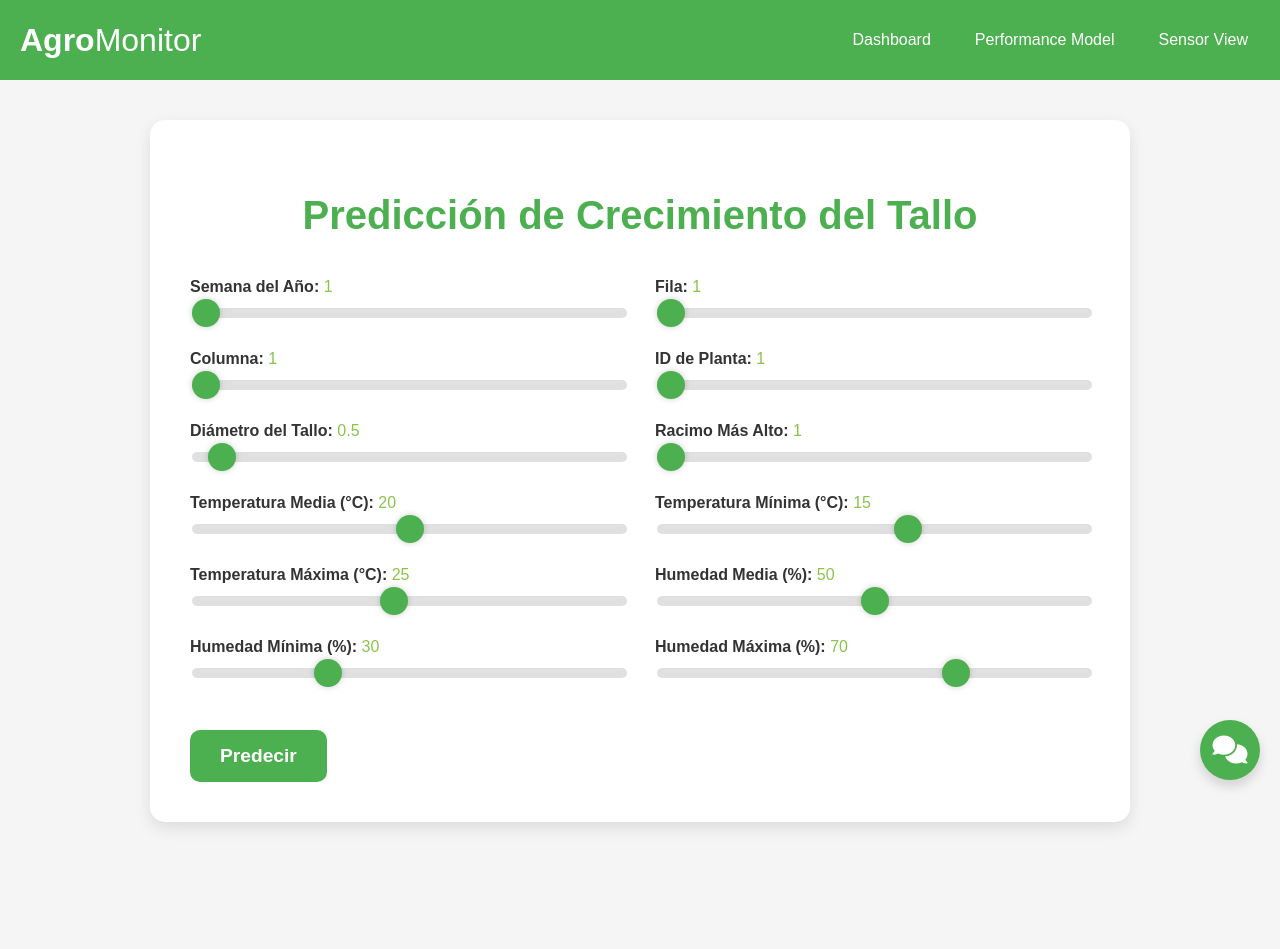
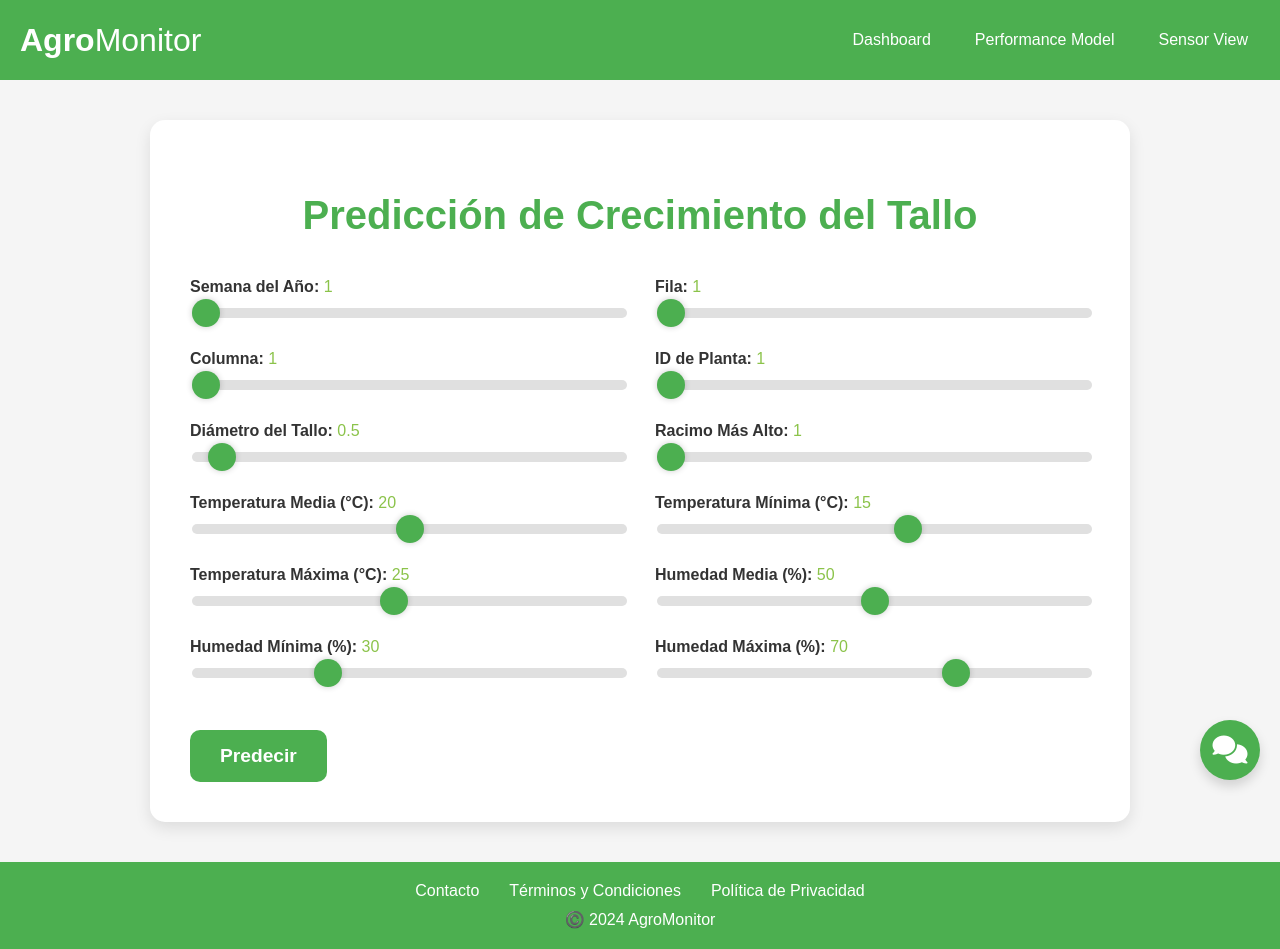
Before and after one commit to lgomez15/Potato-Py, a Vue app in the folder frontend/: page /performance in a window 1280 px wide. Before the commit the page ends 862 px from the top, so only its background shows below. Built offline with nearby package versions, Linux system fonts and the light colour scheme.

Commit message:
Footer implemented SV

```diff
--- a/frontend/src/App.vue
+++ b/frontend/src/App.vue
@@ -3,6 +3,7 @@ import { ref } from 'vue';
 import { RouterView } from 'vue-router';
 import Navbar from './components/Navbar.vue';
 import Chat from './components/Chat.vue';
+import Footer from './components/Footer.vue';
 
 // Controlamos la visibilidad del chat
 const isChatOpen = ref(false);
@@ -29,6 +30,7 @@ const toggleChat = () => {
       <!-- Botón para cerrar el chat dentro de la ventana emergente -->
       <button class="close-button" @click="toggleChat"><i class="fas fa-times"></i></button>
     </div>
+    <Footer></Footer>
   </div>
 </template>
 
--- a/frontend/src/components/Chat.vue
+++ b/frontend/src/components/Chat.vue
@@ -1,7 +1,8 @@
-<!-- Chat.vue -->
 <template>
   <div class="chat-container">
     <div class="chat-header">
+      <!-- Botón con icono de papelera para limpiar el chat -->
+      <button class="clear-chat-button" @click="clearChat">🗑️</button>
       <h2>Asistente Virtual</h2>
     </div>
     <div class="chat-window" ref="chatWindow">
@@ -39,23 +40,36 @@ export default {
   data() {
     return {
       userInput: '',
-      messages: [],
+      messages: [], // Mantén un estado inicial vacío
       loading: false,
       error: null,
     };
+  },
+  mounted() {
+    // Cargar mensajes guardados de localStorage si existen
+    const savedMessages = localStorage.getItem('chatMessages');
+    if (savedMessages) {
+      this.messages = JSON.parse(savedMessages);
+      this.$nextTick(() => {
+        this.scrollToBottom();
+      });
+    }
   },
   methods: {
     async sendMessage() {
       const question = this.userInput.trim();
       if (question === '') return;
 
-      // Agrega el mensaje del usuario a la conversación
+      // Agregar el mensaje del usuario a la conversación
       this.messages.push({ sender: 'user', text: question });
 
-      // Limpia el input y muestra el indicador de carga
+      // Limpiar el input y mostrar el indicador de carga
       this.userInput = '';
       this.loading = true;
       this.error = null;
+
+      // Guardar en localStorage
+      this.saveMessages();
 
       // Desplazar hacia abajo
       this.$nextTick(() => {
@@ -63,10 +77,14 @@ export default {
       });
 
       try {
-        // Obtiene la respuesta de ChatGPT
+        // Obtener la respuesta de ChatGPT
         const response = await getChatResponse(question);
-        // Agrega la respuesta de ChatGPT a la conversación
+        // Agregar la respuesta de ChatGPT a la conversación
         this.messages.push({ sender: 'gpt', text: response });
+
+        // Guardar en localStorage
+        this.saveMessages();
+
         this.$nextTick(() => {
           this.scrollToBottom();
         });
@@ -78,13 +96,42 @@ export default {
     },
     scrollToBottom() {
       const chatWindow = this.$refs.chatWindow;
-      chatWindow.scrollTop = chatWindow.scrollHeight;
+      if (chatWindow) {
+        chatWindow.scroll({
+          top: chatWindow.scrollHeight,
+          behavior: 'smooth',
+        });
+      }
     },
+    saveMessages() {
+      // Guardar los mensajes en localStorage
+      localStorage.setItem('chatMessages', JSON.stringify(this.messages));
+    },
+     clearChat() {
+      // Limpiar el array de mensajes y localStorage
+      this.messages = [];
+      localStorage.removeItem('chatMessages');
+    }
   },
+
 };
 </script>
 
 <style scoped>
+.clear-chat-button {
+  background-color: transparent; /* Fondo transparente para el botón */
+  color: #f44336; /* Color rojo del ícono */
+  border: none;
+  font-size: 24px; /* Tamaño del ícono */
+  cursor: pointer;
+  position: absolute; /* Posicionamos el botón de manera absoluta */
+  top: 10px; /* Alineado en la parte superior */
+  left: 10px; /* Alineado en la parte izquierda */
+}
+
+.clear-chat-button:hover {
+  background-color: #d32f2f; /* Color rojo más oscuro al pasar el ratón */
+}
 .chat-container {
   display: flex;
   flex-direction: column;
@@ -111,6 +158,7 @@ export default {
   padding: 15px;
   overflow-y: auto;
   background-color: #f5f5f5;
+  max-height: 400px; /* Limitar el alto máximo */
 }
 
 .message {
@@ -128,7 +176,7 @@ export default {
 }
 
 .message.gpt {
-  background-color: #fff;
+  background-color: #fffccc;
   border: 1px solid #e0e0e0;
   align-self: flex-start;
 }
@@ -178,4 +226,18 @@ export default {
   margin: 10px;
   text-align: center;
 }
+
+/* Media query para pantallas pequeñas */
+@media (max-width: 600px) {
+  .chat-container {
+    width: 100%;
+    padding: 0;
+  }
+  .chat-header h2 {
+    font-size: 1.2rem;
+  }
+  .message {
+    max-width: 90%;
+  }
+}
 </style>
--- a/frontend/src/components/ControlPanel.vue
+++ b/frontend/src/components/ControlPanel.vue
@@ -102,25 +102,11 @@ const fetchWeatherData = async () => {
   }
 };
 
-const fetchHumidity = async () => {
-  try {
-    const response = await fetch("http://35.187.77.55:8000/humidity");
-    console.log(response);
-    if (!response.ok) throw new Error("Error al obtener datos de humedad");
-    const data = await response.json();
-    humidity.value = data.humidity;
-  } catch (err) {
-    console.error("Error al obtener la humedad:", err);
-    error.value = "No se pudo cargar la humedad.";
-  } finally {
-    loading.value = false;
-  }
-};
+
 
 onMounted(() => {
   fetchWeatherData();
-  fetchHumidity();
-  setInterval(fetchHumidity, 1000); // Actualizar cada 10 segundos
+
 });
 
 watch(() => [props.latitude, props.longitude], () => {
--- /dev/null
+++ b/frontend/src/components/Footer.vue
@@ -0,0 +1,57 @@
+<!-- src/components/Footer.vue -->
+<template>
+    <footer class="footer">
+      <div class="footer-content">
+        <div class="footer-links">
+          <a href="#">Contacto</a>
+          <a href="#">Términos y Condiciones</a>
+          <a href="#">Política de Privacidad</a>
+        </div>
+        <div class="footer-logo">
+          <p>©️ 2024 AgroMonitor</p>
+        </div>
+      </div>
+    </footer>
+  </template>
+
+  <script>
+  export default {
+    name: 'Footer',
+  };
+  </script>
+
+  <style scoped>
+  .footer {
+    background-color: #4CAF50; /* Verde similar al de tu barra superior */
+    color: white;
+    padding: 20px 0;
+    text-align: center;
+    font-family: Arial, sans-serif;
+    width: 100%;
+  }
+
+  .footer-content {
+    display: flex;
+    flex-direction: column;
+    align-items: center;
+    justify-content: center;
+  }
+
+  .footer-links {
+    margin-bottom: 10px;
+  }
+
+  .footer-links a {
+    color: white;
+    margin: 0 15px;
+    text-decoration: none;
+  }
+
+  .footer-links a:hover {
+    text-decoration: underline;
+  }
+
+  .footer-logo p {
+    margin: 0;
+  }
+  </style>
```
